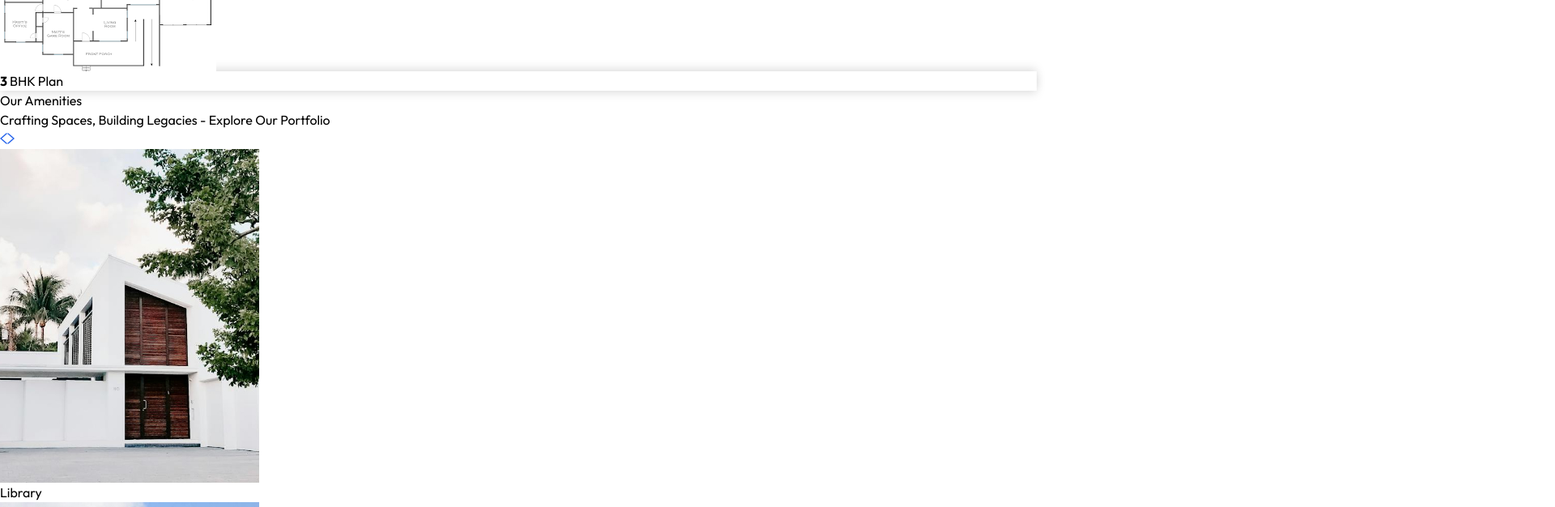
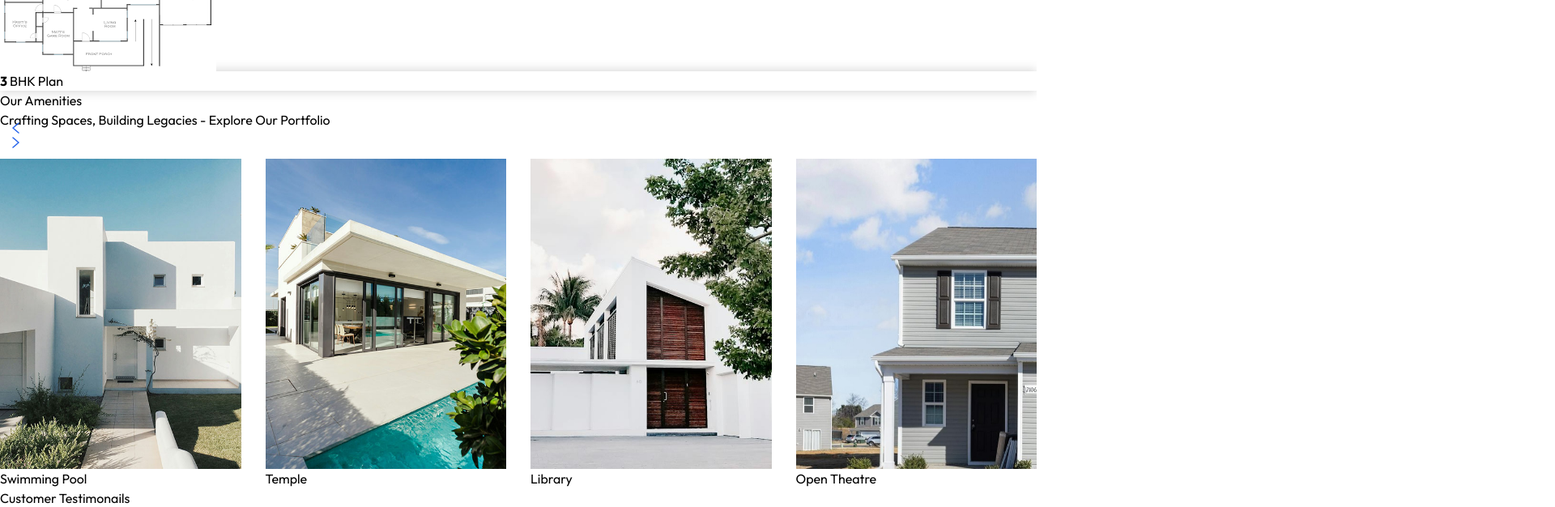
Before and after one commit to CodeWithShubham-svg/realestate, a React (Vite) app: page / in a window 1280 px wide. Shown: the part 1960-2586 px from the top of the page at 81% size, 1920 px wide, since content can reach past the window. Built offline with nearby package versions, Linux system fonts and the light colour scheme.

Commit message:
Update Projects.jsx

```diff
--- a/src/components/Projects.jsx
+++ b/src/components/Projects.jsx
@@ -1,82 +1,13 @@
-import React, { useEffect, useRef, useState } from 'react';
+import React from 'react';
+import { Swiper, SwiperSlide } from 'swiper/react';
+import { Navigation, Pagination } from 'swiper/modules';
+import 'swiper/css';
+import 'swiper/css/navigation';
+import 'swiper/css/pagination';
+import { motion } from 'framer-motion';
 import { assets, projectsData } from '../assets/assets';
-import { motion } from 'framer-motion';
-
 
 const Projects = () => {
-    const [cardsToShow, setCardsToShow] = useState(1);
-    const [currentIndex, setCurrentIndex] = useState(0);
-    const sliderRef = useRef(null);
-    const [isTransitioning, setIsTransitioning] = useState(true);
-
-    const updateCardsToShow = () => {
-        if (window.innerWidth >= 1024) {
-            setCardsToShow(4);
-        } else {
-            setCardsToShow(1);
-        }
-    };
-
-    useEffect(() => {
-        updateCardsToShow();
-        window.addEventListener('resize', updateCardsToShow);
-        return () => window.removeEventListener('resize', updateCardsToShow);
-    }, []);
-
-    // Generate cloned data
-    const getExtendedProjects = () => {
-        const cloneStart = projectsData.slice(-cardsToShow);
-        const cloneEnd = projectsData.slice(0, cardsToShow);
-        return [...cloneStart, ...projectsData, ...cloneEnd];
-    };
-
-    const extendedProjects = getExtendedProjects();
-
-    useEffect(() => {
-        const preloadImages = () => {
-            projectsData.forEach(project => {
-                const img = new Image();
-                img.src = project.image;
-            });
-        };
-        preloadImages();
-    }, []);
-
-    const handleTransitionEnd = () => {
-        let resetIndex = null;
-
-        if (currentIndex >= projectsData.length + cardsToShow) {
-            resetIndex = cardsToShow;
-        } else if (currentIndex < cardsToShow) {
-            resetIndex = projectsData.length + cardsToShow - 1;
-        }
-
-        if (resetIndex !== null) {
-            setIsTransitioning(false);
-
-            // Wait till the DOM applies "transition: none"
-            requestAnimationFrame(() => {
-                setCurrentIndex(resetIndex);
-                requestAnimationFrame(() => {
-                    setIsTransitioning(true); // restore transition
-                });
-            });
-        }
-    };
-
-
-    const nextProject = () => {
-        setCurrentIndex(prev => prev + 1);
-    };
-
-    const prevProject = () => {
-        setCurrentIndex(prev => prev - 1);
-    };
-
-    const totalItems = extendedProjects.length;
-    const slideWidth = 100 / totalItems;
-    const transformX = -slideWidth * currentIndex;
-
     return (
         <motion.div
             initial={{ opacity: 0, x: -200 }}
@@ -93,41 +24,56 @@ const Projects = () => {
                 Crafting Spaces, Building Legacies - Explore Our Portfolio
             </p>
 
+            {/* Buttons top-right like before */}
             <div className='flex justify-end items-center mb-8'>
-                <button onClick={prevProject} className='p-3 bg-gray-200 rounded mr-2'>
+                <button className='p-3 bg-gray-200 rounded mr-2 swiper-button-prev'>
                     <img src={assets.left_arrow} alt="left" />
                 </button>
-                <button onClick={nextProject} className='p-3 bg-gray-200 rounded'>
+                <button className='p-3 bg-gray-200 rounded swiper-button-next'>
                     <img src={assets.right_arrow} alt="right" />
                 </button>
             </div>
 
+            {/* Swiper Carousel */}
             <div className='overflow-hidden'>
-                <div
-                    ref={sliderRef}
-                    onTransitionEnd={handleTransitionEnd}
-                    className='flex gap-8 ml-3 flex-nowrap'
-                    style={{
-                        width: `${(extendedProjects.length * 100) / cardsToShow}%`,
-                        transform: `translateX(${transformX}%)`,
-                        transition: isTransitioning ? 'transform 0.5s ease-in-out' : 'none',
+                <Swiper
+                    modules={[Navigation, Pagination]}
+                    loop={true}
+                    grabCursor={true}
+                    spaceBetween={30}
+                    navigation={{
+                        nextEl: '.swiper-button-next',
+                        prevEl: '.swiper-button-prev',
                     }}
+                    pagination={{
+                        el: '.swiper-pagination',
+                        clickable: true,
+                        dynamicBullets: true,
+                    }}
+                    breakpoints={{
+                        0: {
+                            slidesPerView: 1,
+                        },
+                        768: {
+                            slidesPerView: 2,
+                        },
+                        1024: {
+                            slidesPerView: 4,
+                        },
+                    }}
+                    className='flex gap-8 ml-3 flex-nowrap slider-wrapper'
                 >
-                    {extendedProjects.map((project, index) => (
-                        <div
+                    {projectsData.map((project, index) => (
+                        <SwiperSlide
                             key={index}
                             className='relative md:flex-shrink-0 flex-shrink-1 transition-all duration-700 hover:scale-105'
-                            style={{
-                                width: `${100 / extendedProjects.length}%`,
-                            }}
                         >
-  <img
-  src={project.image}
-  alt={project.title}
-  loading={(index >= currentIndex - 2 && index <= currentIndex + 2) ? 'eager' : 'lazy'}
-  className='w-full h-auto mb-14'
-/>
-
+                            <img
+                                src={project.image}
+                                alt={project.title}
+                                loading='lazy'
+                                className='w-full h-auto mb-14'
+                            />
                             <div className='absolute left-0 right-0 bottom-5 flex justify-center'>
                                 <div className='inline-block bg-white w-3/4 px-4 py-2 shadow-md'>
                                     <h2 className='text-xl font-semibold text-gray-800 justify-center flex'>
@@ -135,10 +81,23 @@ const Projects = () => {
                                     </h2>
                                 </div>
                             </div>
-                        </div>
+                        </SwiperSlide>
                     ))}
-                </div>
+                </Swiper>
             </div>
+            <style>{`
+                  .swiper-button-prev, .swiper-button-next {
+            position: static;
+            width: 38px;
+            height: 40px;
+      }
+
+
+                .swiper-button-next:after,
+                .swiper-button-prev:after {
+                    content: none !important;
+                }
+            `}</style>
         </motion.div>
     );
 };
```
